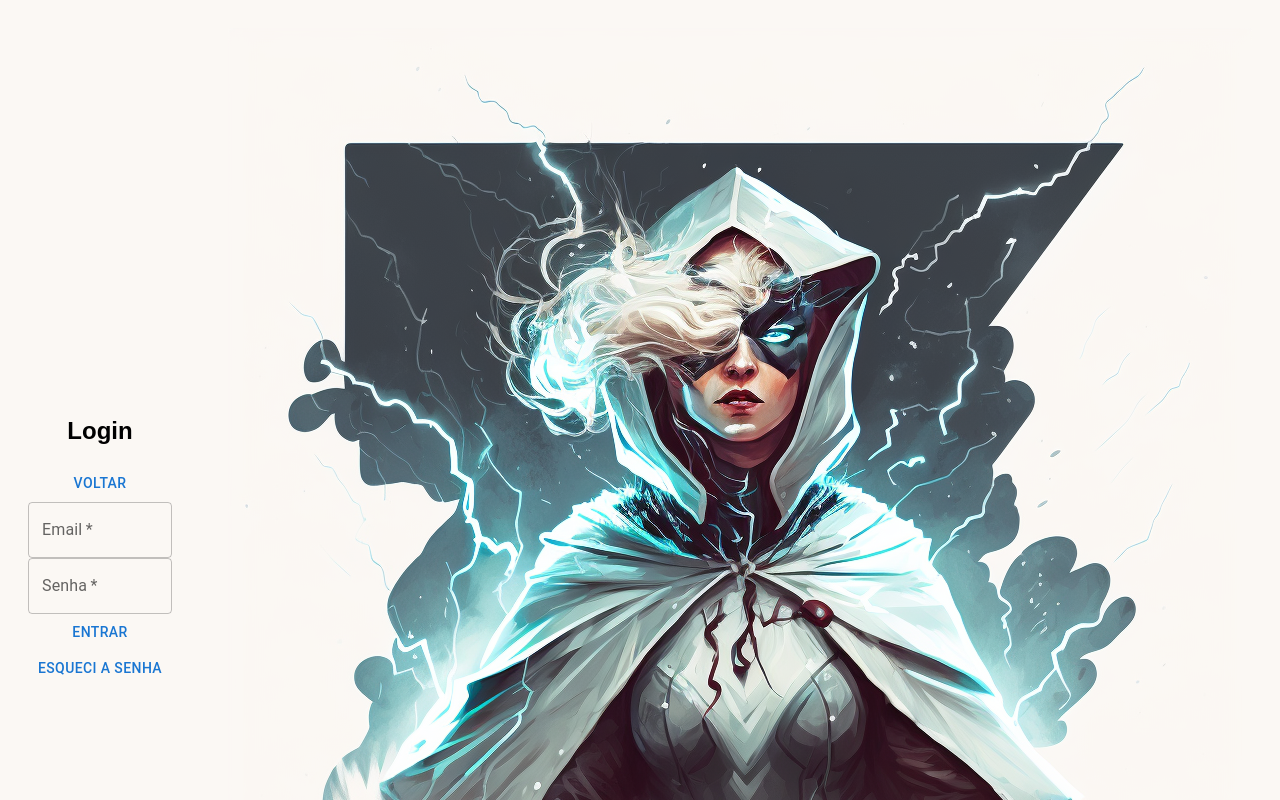
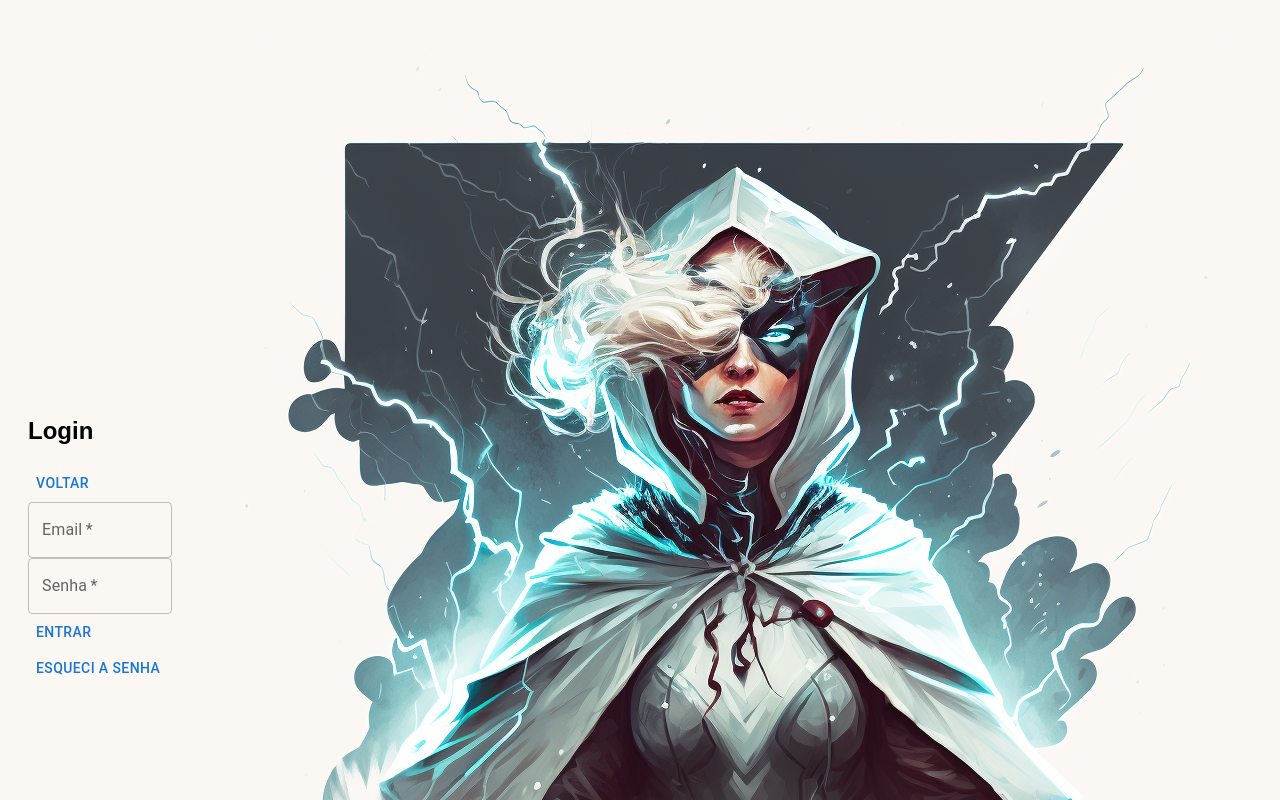
Before and after one commit to EstevaoAugusto/emakers-rota-front-end, a React (Vite) app: page /TelaLogin in a window 1280 px wide. Shown: the top 800 px of the page. Built offline with nearby package versions, Linux system fonts and the light colour scheme.

Commit message:
style: alterada estilização

```diff
--- a/src/style/Cadastro.module.css
+++ b/src/style/Cadastro.module.css
@@ -1,12 +1,7 @@
-h1{
-    font-family: 'Montserrat', sans-serif;
-}
-
 .secaoCadastro {
     display: grid;
     grid-template-columns: auto auto;
     gap: 16px;
-
     justify-content: center;
     align-items: center;
     margin: 0 auto;
@@ -19,5 +14,5 @@ h1{
 
 body{
     background-color: #FBF8F4;
-    text-align: center;
+    font-family: 'Montserrat', sans-serif;
 }
--- a/src/style/Header.module.css
+++ b/src/style/Header.module.css
@@ -21,7 +21,7 @@
   align-items: center;
 }
 
-img{
+.imagemLogo{
   cursor: pointer;
   height: 10rem;
 }
--- a/src/style/Login.module.css
+++ b/src/style/Login.module.css
@@ -19,7 +19,11 @@
     width: auto;  /* Isso permite que a imagem ocupe o espaço disponível */
 }
 
+.conteudo {
+    align-items: center;
+}
+
 body{
     background-color: #FBF8F4;
-    text-align: center;
+    font-family: 'Montserrat', sans-serif;
 }
--- a/src/views/TelaLogin.jsx
+++ b/src/views/TelaLogin.jsx
@@ -19,12 +19,14 @@ export default function LoginUsuario(){
         <>
             <section className={styles.secaoCadastro}>
                 <div>
-                    <h1>Login</h1>
-                    <Button variant="text" onClick={voltarCadastro}>Voltar </Button>
-                    <TextField required id="outlined-basic" label="Email" variant="outlined" />
-                    <TextField required id="outlined-basic" label="Senha" variant="outlined" />
-                    <Button variant="text" onClick={tratarLogin}>Entrar</Button><br/>
-                    <Button variant="text" >Esqueci a Senha</Button>
+                    <div className={styles.conteudo}>
+                        <h1>Login</h1>
+                        <Button variant="text" onClick={voltarCadastro}>Voltar </Button>
+                        <TextField required id="outlined-basic" label="Email" variant="outlined" />
+                        <TextField required id="outlined-basic" label="Senha" variant="outlined" />
+                        <Button variant="text" onClick={tratarLogin}>Entrar</Button>
+                        <Button variant="text" >Esqueci a Senha</Button>
+                    </div>
                 </div>
 
                 <div>
```
